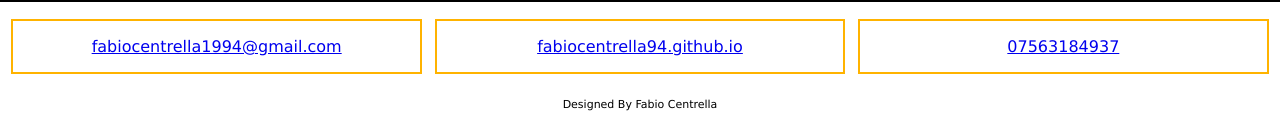
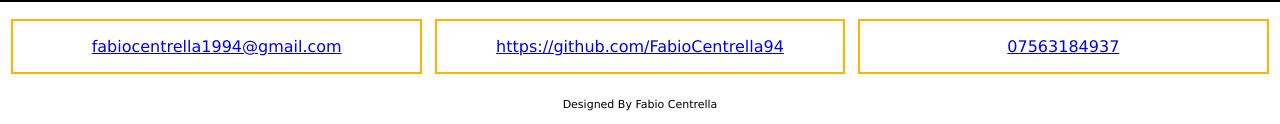
Before and after one commit to FabioCentrella94/project3, a website: page index.html in a window 1280 px wide. Shown: the part 1196-1320 px from the top of the page. Drawn offline with Linux system fonts and the light colour scheme.

Commit message:
Updated website link

```diff
--- a/index.html
+++ b/index.html
@@ -231,8 +231,8 @@
         </div>
 
         <div>
-          <a href="https://fabiocentrella94.github.io" target="_blank"
-            ><p>fabiocentrella94.github.io</p></a
+          <a href="https://github.com/FabioCentrella94" target="_blank"
+            ><p>https://github.com/FabioCentrella94</p></a
           >
         </div>
         <div>
```
